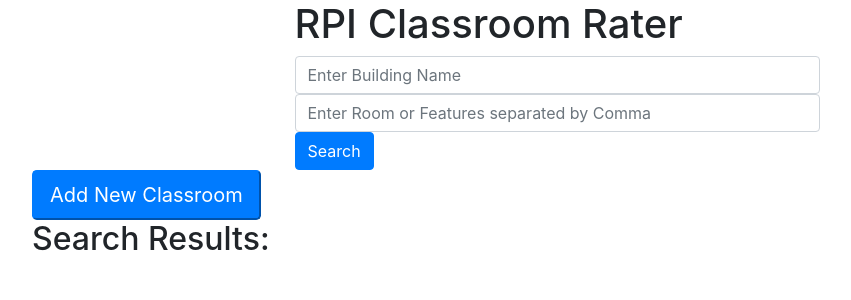
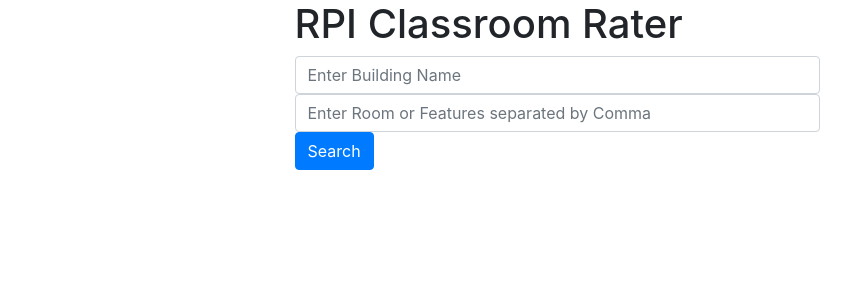
Before and after one commit to iffat-nafisa/RPI_classroom_rater, a Flask app: page / in a window 1280 px wide. Shown: the part 56-356 px from the top of the page, without its empty margins (83-934 px from the left). Run offline with Flask 2, Linux system fonts and the light colour scheme; some libraries are stand-ins or nearby versions.

Commit message:
got rid of add classroom button and search result label in index.html

```diff
--- a/classroomRater/rooms.py
+++ b/classroomRater/rooms.py
@@ -25,6 +25,7 @@ def addRoom():
     if request.method == "POST":
         building = request.form.get("building")
         room_no = request.form.get("room")
+
         room_exists = db.session.query(Room.number).filter_by(number=room_no)
         if room_exists:
             return redirect(url_for('rooms.viewRoom'))
@@ -34,7 +35,7 @@ def addRoom():
         return redirect(url_for('rooms.viewRoom'))
 
 
-    return render_template("index.html")
+    return render_template("inde.html")
 
 
 @rooms.route('/viewRoom', methods=['GET', 'POST'])
--- a/classroomRater/templates/index.html
+++ b/classroomRater/templates/index.html
@@ -25,15 +25,6 @@
             </form>
         </div>
     </div>
-<!-- Query Results: -->
-    <div class = "container justify-content-left align-items-center">
-        <div class="initialResults">
-            <button class="btn-lg btn-primary" id="addNewClassroom">Add New Classroom</button>
-            <h2>Search Results:</h2>
-            <!-- Where the results go: -->
-        </div>
-    </div>
-
 </div>
 
 {% endblock %}
```
